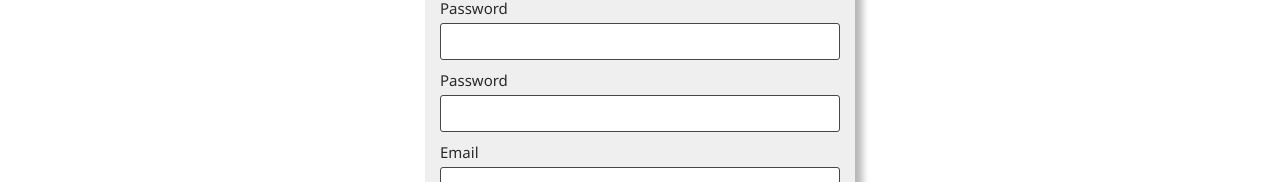
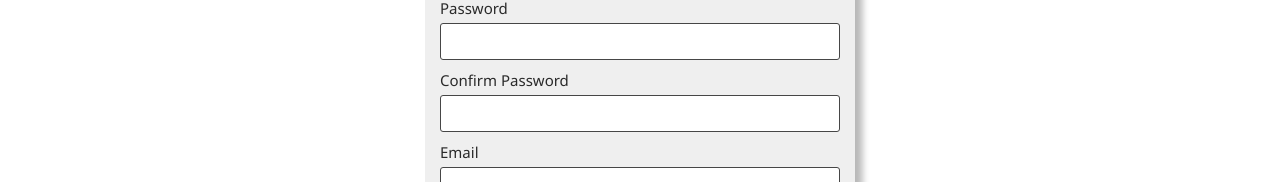
Before and after one commit to mk026/react-custom-form-validation, a React (Vite) app: page / in a window 1280 px wide. Shown: the part 321-503 px from the top of the page. Built offline with nearby package versions, Linux system fonts and the light colour scheme.

Commit message:
Fix field label in signup-form component

```diff
--- a/src/components/signup-form/SignupForm.tsx
+++ b/src/components/signup-form/SignupForm.tsx
@@ -37,7 +37,7 @@ const FormExample: FC = () => {
         <TextField
           {...register("confirmPassword")}
           type="password"
-          label="Password"
+          label="Confirm Password"
           error={!!errors["confirmPassword"]}
           message={errors["confirmPassword"]}
         />
```
